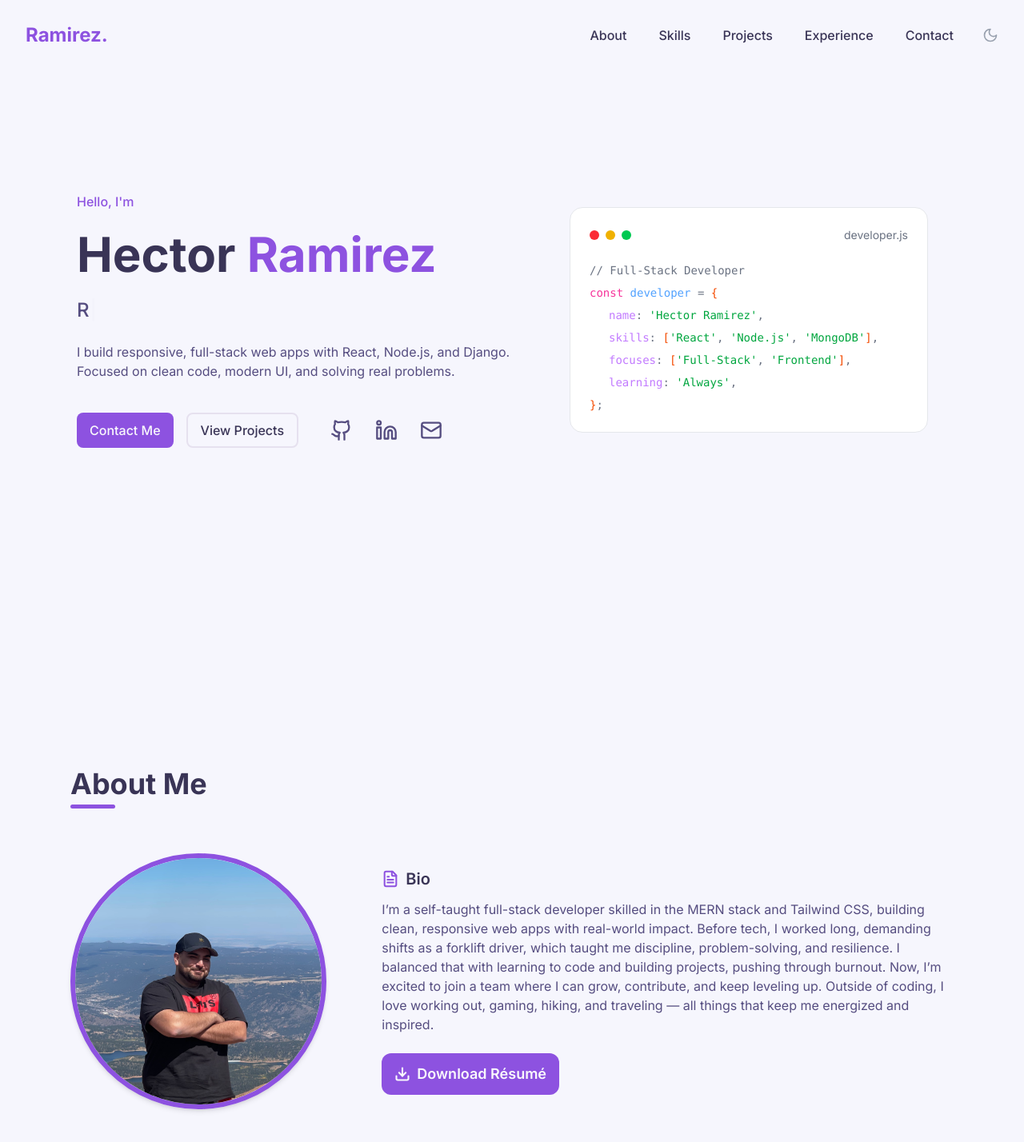
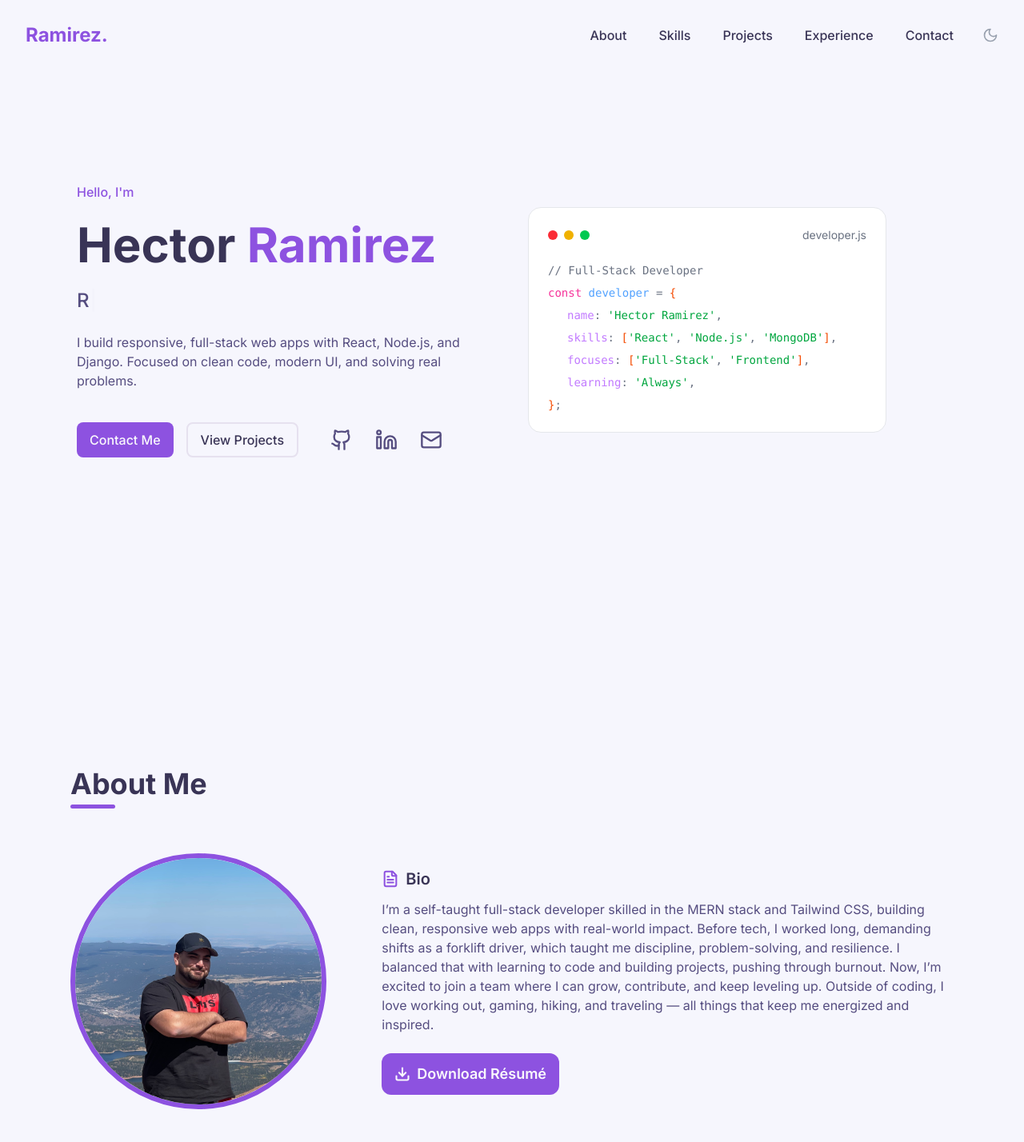
Before and after one commit to hectorlil48/my-portfolio, a React (Vite) app: page / in a window 1280 px wide. Shown: the top 1428 px of the page at 80% size. Built offline with nearby package versions, Linux system fonts and the light colour scheme.

Commit message:
Installed framer motion and added animation to about section and Hero.

```diff
--- a/package.json
+++ b/package.json
@@ -13,6 +13,7 @@
   },
   "dependencies": {
     "@tailwindcss/vite": "^4.1.7",
+    "framer-motion": "^12.16.0",
     "lucide-react": "^0.511.0",
     "react": "^19.1.0",
     "react-dom": "^19.1.0",
--- a/src/components/sections/About.jsx
+++ b/src/components/sections/About.jsx
@@ -1,4 +1,6 @@
+// components/About.jsx
 import { Download, FileText } from "lucide-react";
+import { motion } from "framer-motion";
 
 const About = () => {
   return (
@@ -14,19 +16,31 @@ const About = () => {
 
       <div className="flex flex-col items-center justify-center space-y-6 lg:flex-row lg:justify-start lg:space-y-0 lg:space-x-8">
         {/* Image */}
-        <div className="flex-1">
+        <motion.div
+          initial={{ opacity: 0, x: -40 }}
+          whileInView={{ opacity: 1, x: 0 }}
+          transition={{ duration: 0.6 }}
+          viewport={{ once: true }}
+          className="flex-1"
+        >
           <img
             src="public/profilePic.jpeg"
-            alt="profile picture"
-            className="border-primary h-64 w-64 rounded-full border-[6px] object-cover shadow-md transition-all duration-300 sm:h-80 sm:w-80"
+            alt="Portrait of Hector Ramirez"
+            title="Hector Ramirez"
+            className="border-primary h-64 w-64 rounded-full border-6 object-cover transition-all duration-300 sm:h-80 sm:w-80"
           />
-        </div>
+        </motion.div>
 
         {/* Text */}
-        <div className="max-w-3xl flex-2">
+        <motion.div
+          initial={{ opacity: 0, x: 40 }}
+          whileInView={{ opacity: 1, x: 0 }}
+          transition={{ duration: 0.6 }}
+          viewport={{ once: true }}
+          className="max-w-3xl flex-2"
+        >
           <div className="mb-3 flex items-center gap-2">
             <FileText className="text-primary h-[22px] w-[22px] stroke-[2.2]" />
-
             <h3 className="text-heading text-xl font-semibold transition-colors duration-300">
               Bio
             </h3>
@@ -43,22 +57,23 @@ const About = () => {
             energized and inspired.
           </p>
 
+          {/* Download Resume */}
           <div className="flex items-center justify-center transition-all duration-300 lg:justify-start">
             <a
-              href=""
+              href="/resume.pdf"
               download
               aria-label="Download resume"
-              className="bg-primary text-main-btn inline-block rounded-xl p-4 text-lg font-semibold transition-all duration-300 ease-in-out hover:scale-105 hover:shadow-md"
+              className="group bg-primary text-main-btn inline-block rounded-xl p-4 text-lg font-semibold transition-all duration-300 ease-in-out hover:scale-105 hover:shadow-md"
             >
               <div className="flex items-center gap-2">
-                <Download className="h-5 w-5 stroke-[2.5]" />
+                <Download className="h-5 w-5 stroke-[2.5] transition-transform group-hover:rotate-12" />
                 <span className="leading-none">
                   Download R&eacute;sum&eacute;
                 </span>
               </div>
             </a>
           </div>
-        </div>
+        </motion.div>
       </div>
     </section>
   );
--- a/src/components/sections/Hero/Hero.jsx
+++ b/src/components/sections/Hero/Hero.jsx
@@ -1,3 +1,4 @@
+import { motion } from "framer-motion";
 import Intro from "./Intro";
 import CodeCard from "./CodeCard";
 
@@ -7,8 +8,25 @@ const Hero = () => {
       id="home"
       className="font-inter mx-auto flex min-h-screen max-w-6xl flex-col items-center gap-12 px-6 py-20 lg:flex-row lg:gap-10 lg:px-8"
     >
-      <Intro />
-      <CodeCard />
+      <motion.div
+        initial={{ opacity: 0, x: -50 }}
+        whileInView={{ opacity: 1, x: 0 }}
+        transition={{ duration: 0.6 }}
+        viewport={{ once: true }}
+        className="w-full"
+      >
+        <Intro />
+      </motion.div>
+
+      <motion.div
+        initial={{ opacity: 0, x: 50 }}
+        whileInView={{ opacity: 1, x: 0 }}
+        transition={{ duration: 0.6, delay: 0.2 }}
+        viewport={{ once: true }}
+        className="w-full"
+      >
+        <CodeCard />
+      </motion.div>
     </section>
   );
 };
--- a/src/components/sections/Hero/TypewriterTitle.jsx
+++ b/src/components/sections/Hero/TypewriterTitle.jsx
@@ -1,10 +1,14 @@
 import TypewriterComponent from "typewriter-effect";
+import { motion } from "framer-motion";
 
 const TypewriterTitle = () => {
   return (
-    <div
+    <motion.div
       aria-live="polite"
       className="text-foreground text-2xl font-medium md:text-2xl"
+      initial={{ opacity: 0 }}
+      animate={{ opacity: 1 }}
+      transition={{ delay: 0.8, duration: 0.6 }}
     >
       <TypewriterComponent
         options={{
@@ -18,7 +22,7 @@ const TypewriterTitle = () => {
           loop: true,
         }}
       />
-    </div>
+    </motion.div>
   );
 };
 
```
Also changed, not shown: 1 other file (tests, documents, lock files or other folders).
